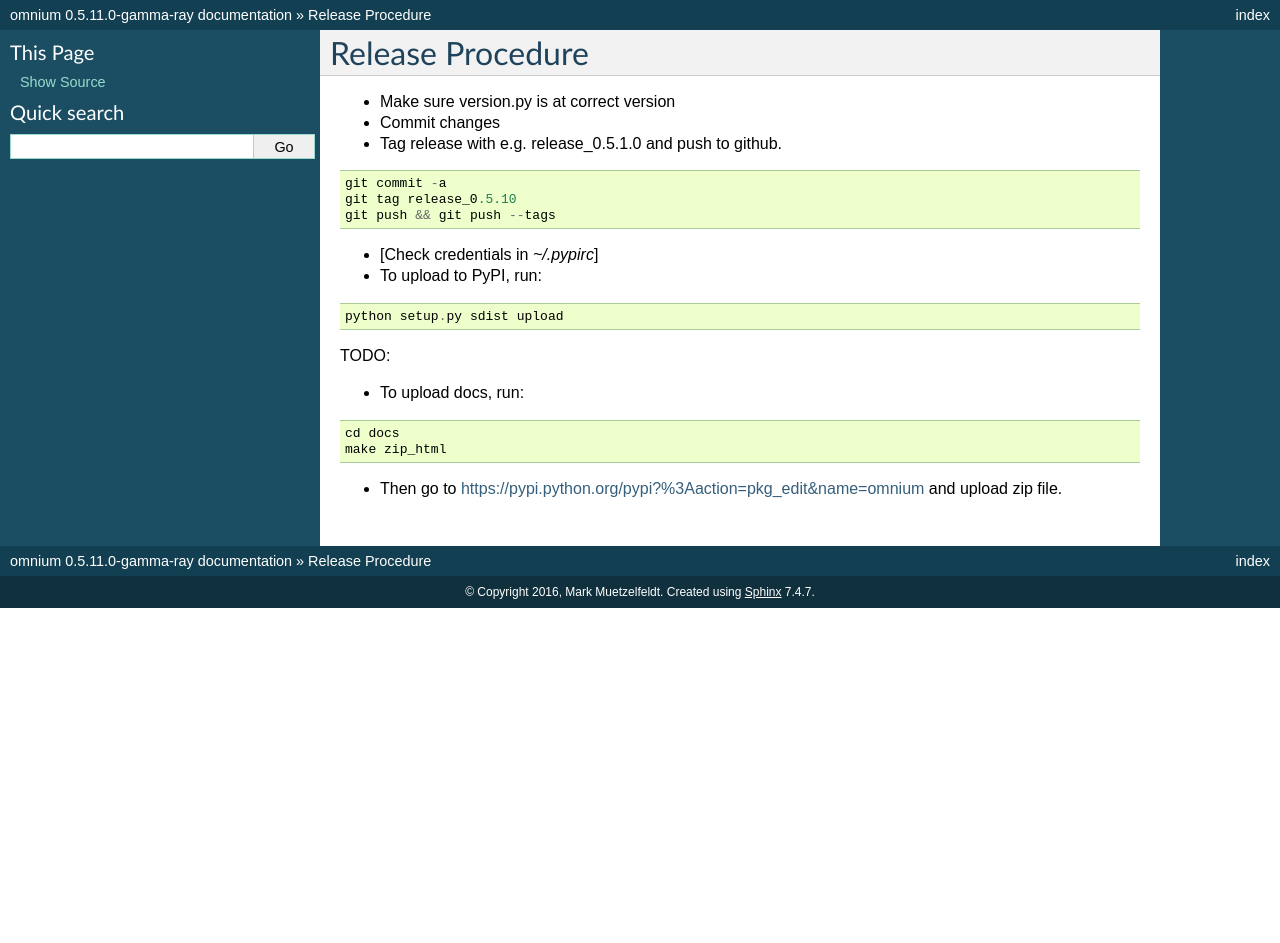
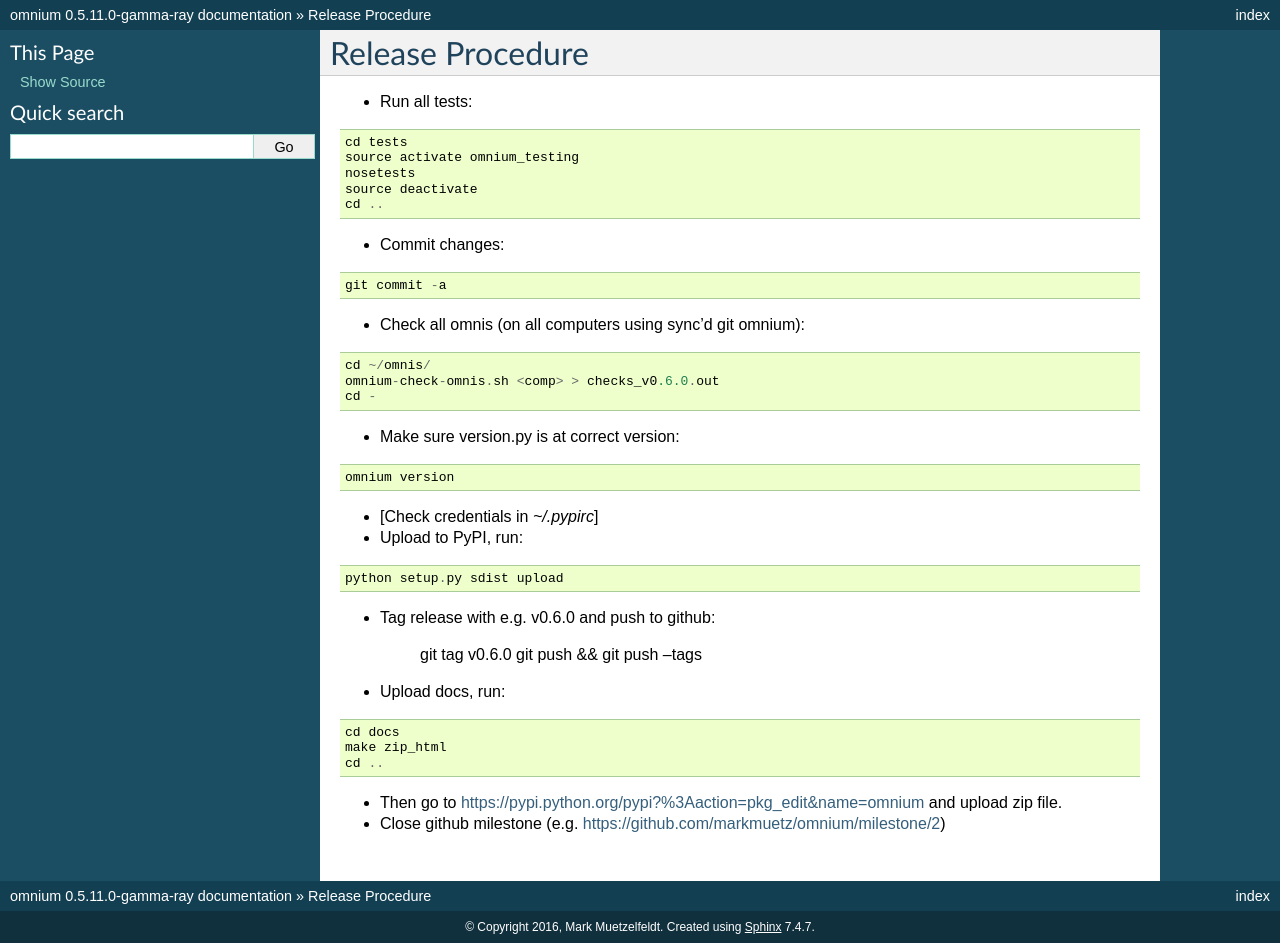
Before and after one commit to markmuetz/omnium, a Sphinx documentation site: the page built from docs/release_procedure.rst, in a window 1280 px wide. Built offline with Sphinx 7.4.7, drawn with Linux system fonts in a browser that asks for light colours; before the commit the page ends 900 px from its top, so only the background shows below that.

Commit message:
Add new bash script to run through omnis and check they are usable.

```diff
--- a/docs/release_procedure.rst
+++ b/docs/release_procedure.rst
@@ -1,30 +1,56 @@
 Release Procedure
 =================
 
-* Make sure version.py is at correct version
-* Commit changes
-* Tag release with e.g. release_0.5.1.0 and push to github.
+* Run all tests:
+
+::
+
+    cd tests
+    source activate omnium_testing
+    nosetests
+    source deactivate
+    cd ..
+
+* Commit changes:
 
 ::
 
     git commit -a
-    git tag release_0.5.10
-    git push && git push --tags
+
+* Check all omnis (on all computers using sync'd git omnium):
+
+::
+
+    cd ~/omnis/
+    omnium-check-omnis.sh <comp> > checks_v0.6.0.out
+    cd -
+
+* Make sure version.py is at correct version:
+
+::
+
+    omnium version
 
 * [Check credentials in `~/.pypirc`]
-* To upload to PyPI, run:
+* Upload to PyPI, run:
 
 ::
 
     python setup.py sdist upload
 
-TODO:
+* Tag release with e.g. v0.6.0 and push to github:
 
-* To upload docs, run:
+    git tag v0.6.0
+    git push && git push --tags
+
+* Upload docs, run:
 
 ::
 
     cd docs
     make zip_html
+    cd ..
 
 * Then go to https://pypi.python.org/pypi?%3Aaction=pkg_edit&name=omnium and upload zip file.
+
+* Close github milestone (e.g. https://github.com/markmuetz/omnium/milestone/2)
--- a/setup.py
+++ b/setup.py
@@ -33,6 +33,7 @@ setup(
     scripts=[
         'bin/omni',
         'bin/omnium',
+        'bin/omnium-check-omnis.sh',
         ],
     install_requires=[
         ],
```
Also changed, not shown: 1 other file.
